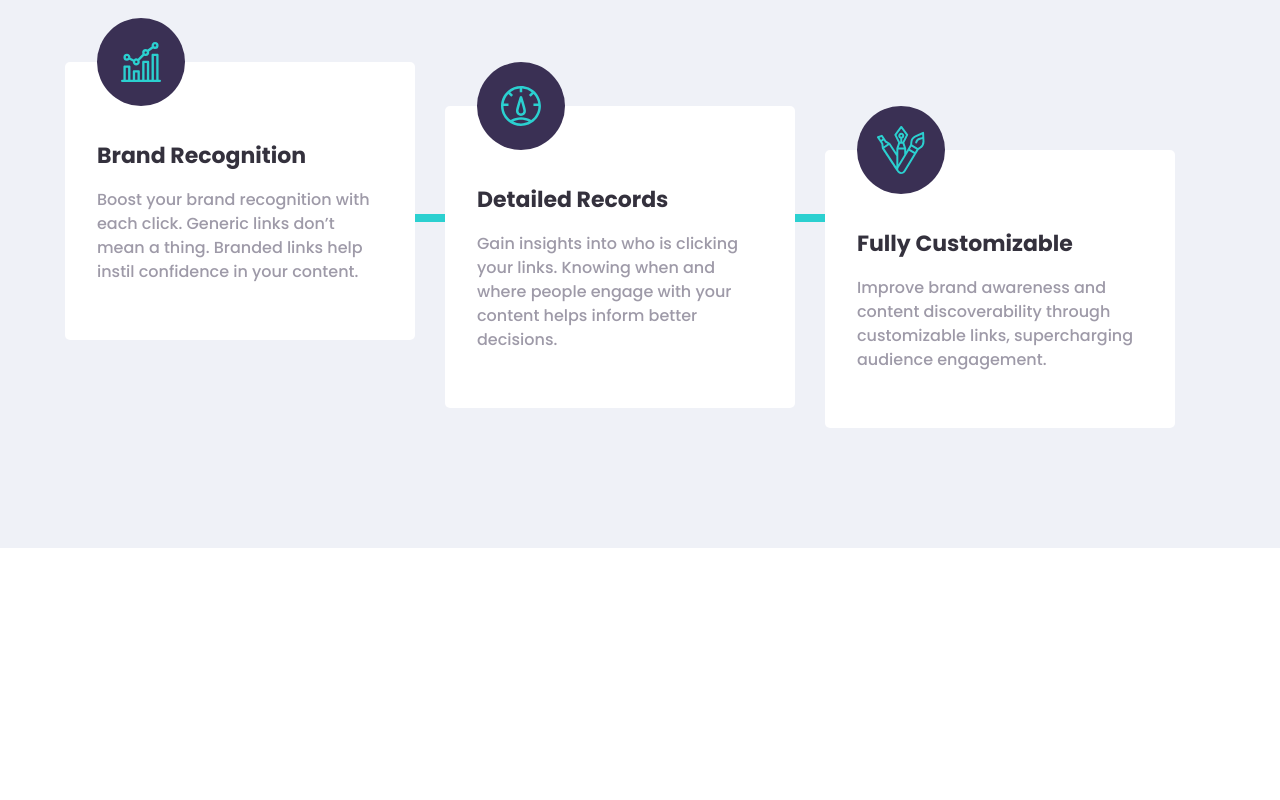
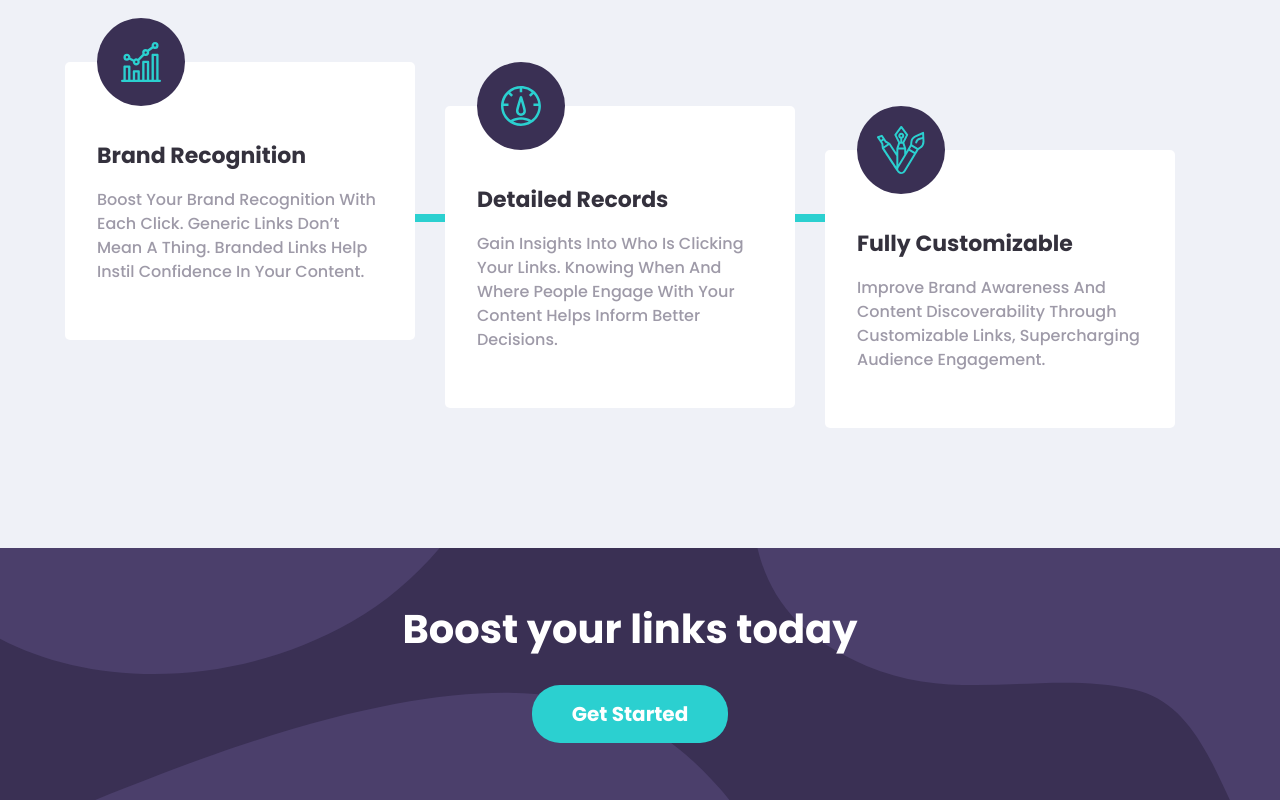
Before and after one commit to Muhammadumar177/Shortly, a plain HTML site: page index.html in a window 1280 px wide. Shown: the part 1279-2079 px from the top of the page. Before the commit the page ends 1827 px from the top, so only its background shows below. Drawn offline with nearby package versions, Linux system fonts and the light colour scheme.

Commit message:
add cta section

```diff
--- a/css/styles.css
+++ b/css/styles.css
@@ -376,6 +376,7 @@ INDEX FEATURES */
 padding-top: 100px;
 padding-bottom: 120px;
 background-color: var(--light-bg);
+text-transform: capitalize;
 }
 
 .index-features__top {
@@ -465,7 +466,36 @@ color: var(--text-color-dark);
 font-size: 22px;
 line-height: 33px;
 font-weight: 700;
+text-transform: capitalize;
 }
 .index-feature__info {
 
 }
+
+/* cta section */
+.cta {
+  padding-top: 57px;
+  padding-bottom: 57px;
+  background-image: url(../img/cta-bg.svg);
+  background-repeat: no-repeat;
+  background-size: cover;
+  background-position: center center;
+}
+.cta__container {
+  display: flex;
+  flex-direction: column;
+  align-items:center;
+  color : #fff;
+text-align: center;
+
+}
+
+.cta__tittle {
+margin-top: 0;
+margin-bottom: 32px;
+font-size: 40px;
+line-height: 48px;
+font-weight: 700;
+}
+.button {
+}
--- a/index.html
+++ b/index.html
@@ -117,6 +117,15 @@
         </div>
       </section>
     </div>
+
+
+    <!-- CTA section -->
+    <section class="cta">
+      <div class="cta__container container">
+<h2 class="cta__tittle">Boost your links today</h2>
+<a class="button" href="#">Get Started</a>
+      </div>
+    </section>
   </main>
 
 
```
Also changed, not shown: img/cta-bg.svg (added).
